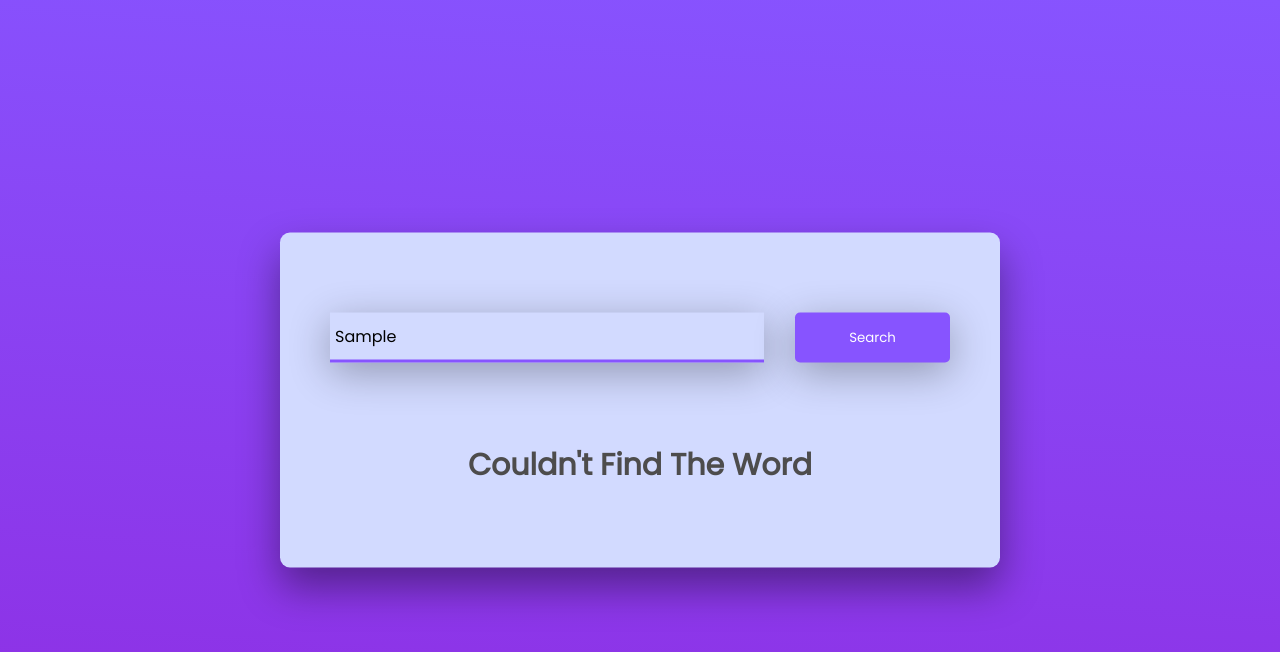
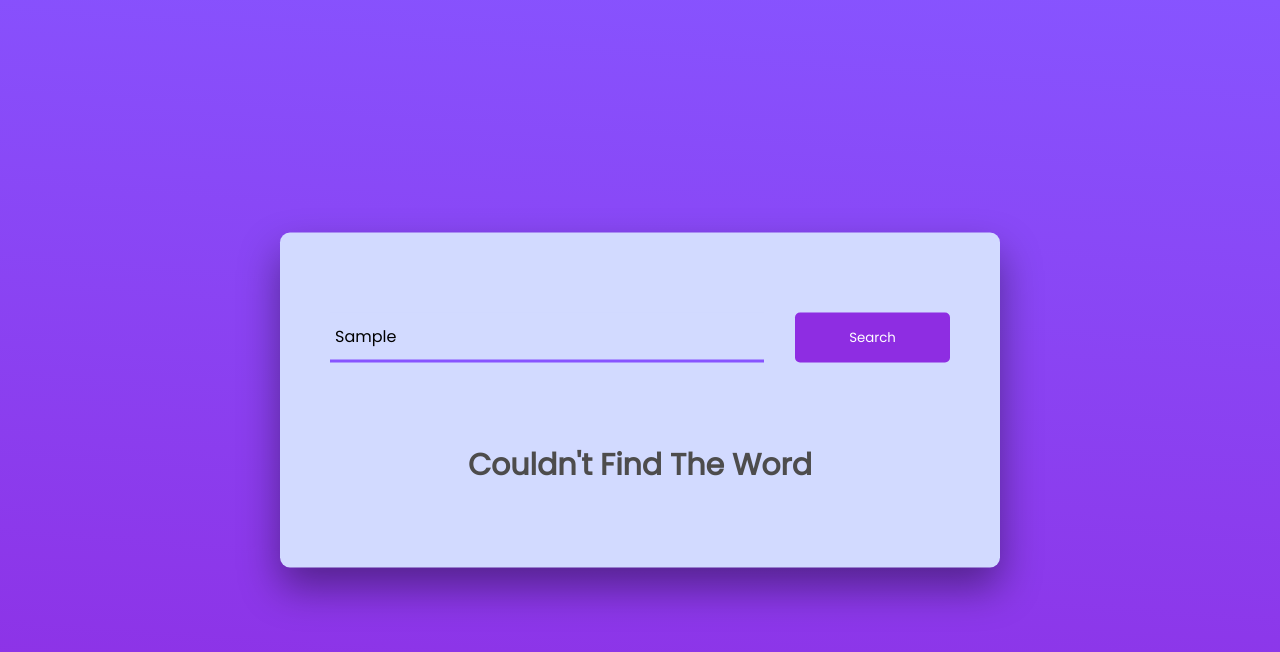
Before and after one commit to virtualwiz1/js-projects, a plain HTML site: page dictionaryapp/index.html in a window 1280 px wide. Both pictures are taken after typing "Sample" into the empty fields and a click on the button "Search". Drawn offline with Linux system fonts and the light colour scheme; no server answers.

Commit message:
Update style.css

```diff
--- a/dictionaryapp/style.css
+++ b/dictionaryapp/style.css
@@ -34,8 +34,14 @@ body {
     border-bottom: 3px solid #8754ff;
     font-size: 16px;
     background-color: #D2DAFF;
+    /* box-shadow: 0 10px 40px rgba(0, 0, 0, 0.3); */
+}
+
+.search-box input:focus{
     box-shadow: 0 10px 40px rgba(0, 0, 0, 0.3);
+    transition: 0.5s;
 }
+
 .search-box button {
     padding: 15px 0;
     width: 25%;
@@ -45,7 +51,19 @@ body {
     color: #fff;
     box-shadow: 0 10px 40px rgba(0, 0, 0, 0.3);
     border-radius: 5px;
+    transition: 0.5s;
 }
+
+#search-btn:hover{
+    background-color: #8E2DE2;
+}
+
+#search-btn:focus{
+    background-color: #8E2DE2;
+    box-shadow: none;
+    transition: 0.5s;
+}
+
 .result {
     position: relative;
 }
```
